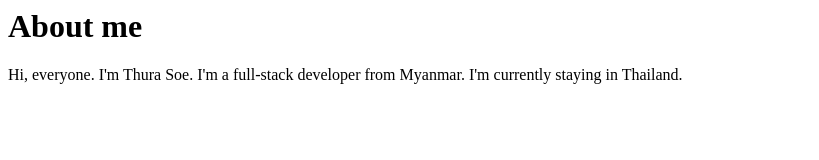
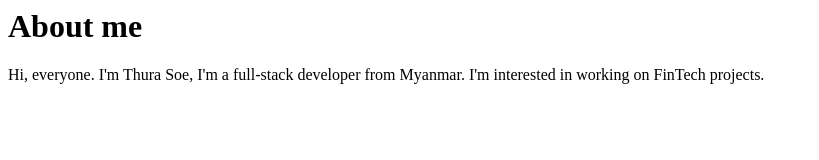
Before and after one commit to trs-25/sample-repo-01, a plain HTML site: page index.html in a window 1280 px wide. Shown: the whole page, without its empty margins (0-819 px from the left). Drawn offline with Linux system fonts and the light colour scheme.

Commit message:
Update content in index.html

```diff
--- a/index.html
+++ b/index.html
@@ -3,6 +3,8 @@
         About me
     </h1>
     <p>
-        Hi, everyone. I'm Thura Soe. I'm a full-stack developer from Myanmar. I'm currently staying in Thailand.
+        Hi, everyone. I'm Thura Soe, I'm a full-stack developer from Myanmar.
+
+        I'm interested in working on FinTech projects.
     </p>
 </html>
```
